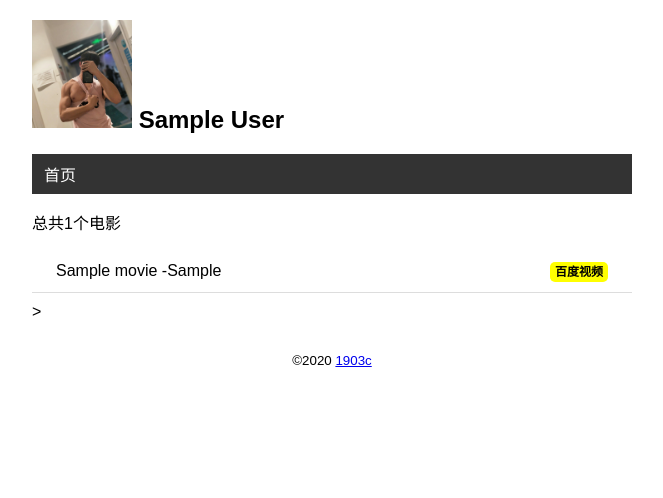
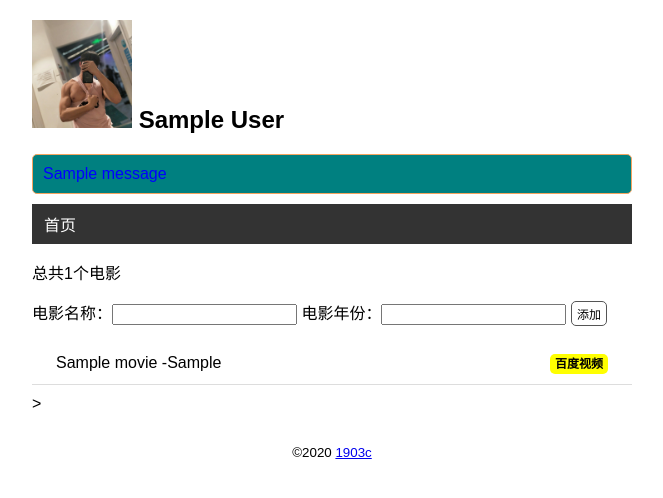
Before and after one commit to lazar-li/project, a Flask app: page / in a window 1280 px wide. Shown: the top 498 px of the page, without its empty margins (308-971 px from the left). Run offline with Flask 2, Linux system fonts and the light colour scheme; tables that the repository leaves empty hold one stand-in row (values such as "Sample post"); one stand-in notice (Sample message) is shown; parts of the project's set-up code (start-up, migrations or seed data) failed here and were passed over.

Commit message:
添加电影初始化完成

```diff
--- a/day1/watchlist/app.py
+++ b/day1/watchlist/app.py
@@ -1,7 +1,7 @@
 #系统库
 import os,sys
 import click
-from flask import Flask,url_for,render_template
+from flask import Flask,url_for,render_template,request,flash,redirect
 from flask_sqlalchemy import SQLAlchemy
 #用来测试  是不是win的系统
 WIN = sys.platform.startswith('win')
@@ -16,6 +16,7 @@ app = Flask(__name__)
 #用来配置数据库
 app.config['SQLALCHEMY_DATABASE_URI'] = prefix+os.path.join(app.root_path,'date.db')
 app.config['SQLALCHEMY_TRACK_MODIFICATIONS'] = False
+app.config['SECRET_KEY'] = '1903_dev'
 
 db = SQLAlchemy(app=app)
 
@@ -33,11 +34,24 @@ class Movie(db.Model):
     title = db.Column(db.String(60))
     year = db.Column(db.String(4))
 #------------------------------------------------------------------------------------------clear
-@app.route('/')
+@app.route('/',methods=['GET','POST'])
 
 def index1():
+    if request.method.lower() == "post":
+        title = request.form.get('title')
+        year = request.form.get("year")
 
-    # user = User.query.first()
+        #验证数据
+        if not title or not year or len(year)>4 or len(title)>60:
+            flash('输入错误')
+            #重定向
+            return redirect(url_for('index1'))
+            #将数据保存到数据库
+        movie = Movie(title=title,year=year)
+        db.session.add(movie)
+        db.session.commit()
+        flash("创建成功")
+        return redirect(url_for('index1'))
     movies = Movie.query.all()
 
     return render_template('index.html',movies=movies)
--- a/day1/watchlist/static/css/index.css
+++ b/day1/watchlist/static/css/index.css
@@ -73,3 +73,35 @@ nav li a:hover{
     border-radius: 5px;
     padding: 3px 5px;
 }
+
+.btn{
+    font-size: 12px;
+    padding: 3px 5px;
+    text-decoration: none;
+    cursor: pointer;
+    background-color: white;
+    color: black;
+    border: 1px solid #555555;
+    border-radius: 5px;
+
+}
+.btn:hover{
+    text-decoration: none;
+    background-color: blue;
+    border: 1px solid #555555;
+    border-radius: 5px;
+}
+
+
+
+
+.alert{
+    position: relative;
+    padding: 10px;
+    margin: 10px 0;
+    border: 1px solid springgreen;
+    color:blue;
+    background-color: teal;
+    border-color: sandybrown;
+    border-radius: 5px;
+}
--- a/day1/watchlist/templates/bass.html
+++ b/day1/watchlist/templates/bass.html
@@ -14,6 +14,9 @@
     <img src="{{url_for('static',filename='img/lazar.jpg')}}" alt="头像" class="avatar">
     {{name.name}}
 </h2>
+{%for message in get_flashed_messages()%}
+<div class="alert"> {{message}}</div>
+{%endfor%}
 <nav>
     <ul>
         <li>
--- a/day1/watchlist/templates/index.html
+++ b/day1/watchlist/templates/index.html
@@ -2,7 +2,11 @@
 {%block content%}
 
 <p>总共{{movies|length}}个电影</p>
-
+<form action="" method="POST">
+    电影名称：<input type="text" name="title" required autocomplete="off">
+    电影年份：<input type="text" name ="year" required autocomplete="off">
+    <input type="submit" value="添加"  class=btn>
+</form>
     <ul class ="movie-list">
         {%for movie in movies%}
         <li>
```
Also changed, not shown: day1/watchlist/date.db.
